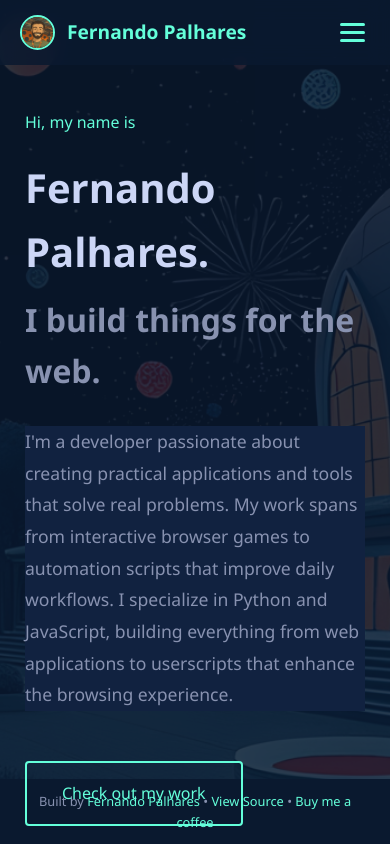
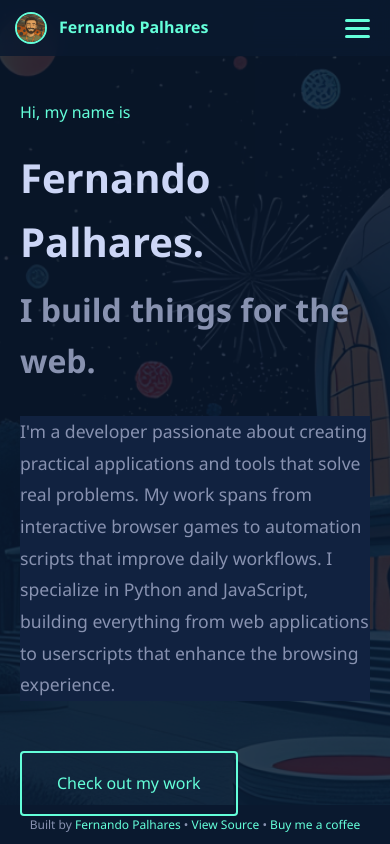
Before and after one commit to palharesf/palharesf.github.io, a plain HTML site: page index.html in a window 390 px wide. Shown: the top 844 px of the page. Drawn offline with Linux system fonts and the light colour scheme.

Commit message:
Further improved responsiveness for extra small screens (480 px)

```diff
--- a/style.css
+++ b/style.css
@@ -724,7 +724,40 @@
     display: flex;
   }
 }
+
+/* Extra small screens (<480px) */
+@media (max-width: 480px) {
   .nav-links {
-    gap: 20px;
+    gap: 10px;
+    font-size: 0.8rem;
+  }
+
+  .logo-text {
+    font-size: 1rem; /* Scale down instead of hiding */
+  }
+
+  .logo-image {
+    width: 32px;
+    height: 32px;
+  }
+
+  /* More compact spacing */
+  body {
+    padding-top: 60px;
+    padding-bottom: 45px;
+  }
+
+  nav {
+    padding: 12px 15px;
+  }
+
+  .container {
+    padding: 0 20px;
+  }
+
+  /* Footer adjustments */
+  footer {
+    padding: 10px 15px;
+    font-size: 0.75rem;
   }
 }
```
